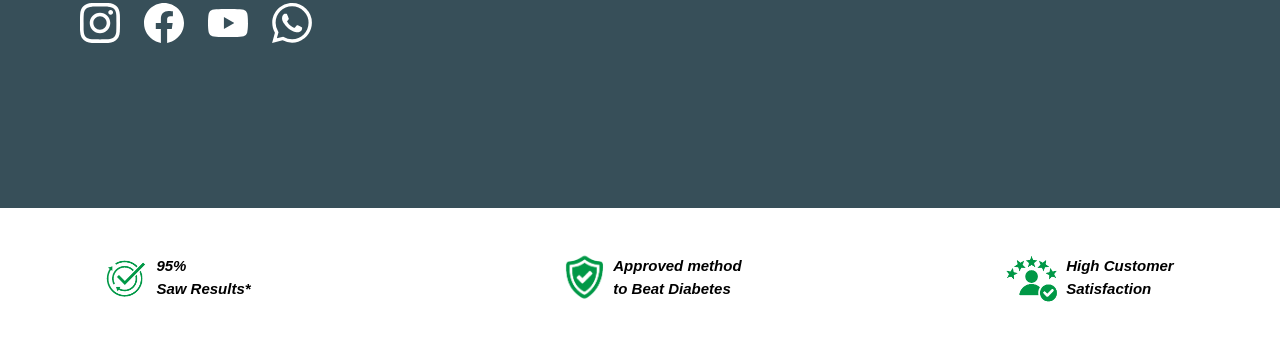
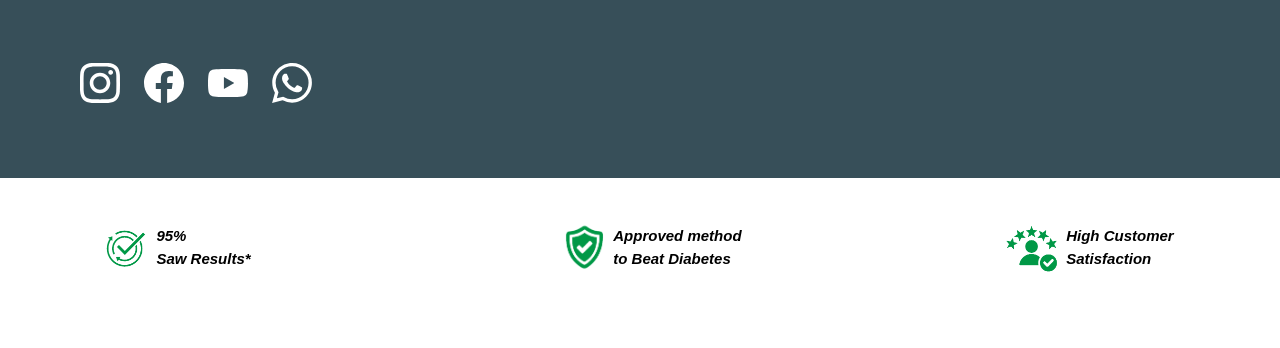
Before and after one commit to passionateSandy2004/demo-10, a plain HTML site: page index.html in a window 1280 px wide. Shown: the part 4533-4881 px from the top of the page. After the commit the page ends 4851 px from the top, so only its background shows below. Drawn offline with nearby package versions, Linux system fonts and the light colour scheme; a web font is replaced by a local one.

Commit message:
Update index.html

```diff
--- a/index.html
+++ b/index.html
@@ -354,7 +354,7 @@
     </footer>
 
     <!--desktop-->
-    <footer class="hidden md:block bg-[#374f59] text-white  h-[480px] md:px-20">
+    <footer class="hidden md:block bg-[#374f59] text-white  h-[450px] md:px-20 md:py-5">
         <div class="container mx-auto mt-10">
             <div class="flex flex-col md:flex-row justify-between ">
                 <!-- Legal links -->
```
